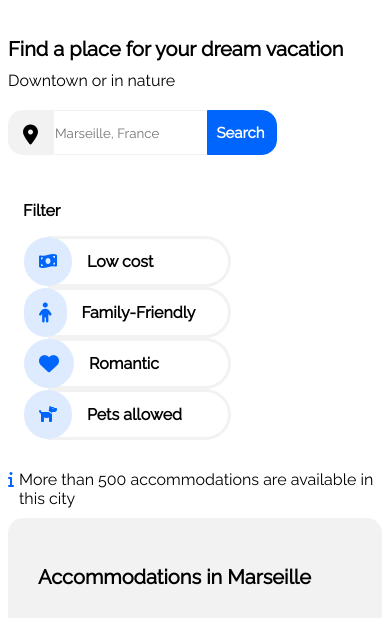
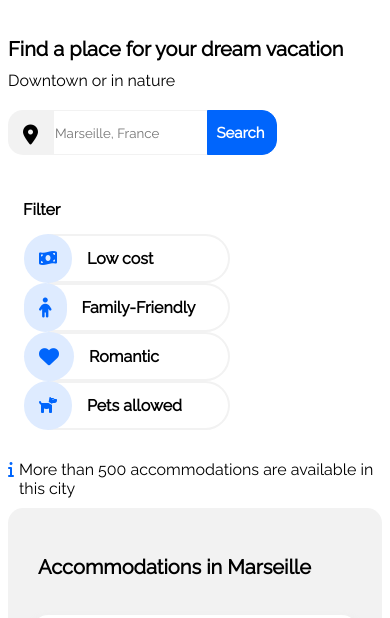
Before and after one commit to matbarn/Booki-Project, a plain HTML site: page index.html in a window 390 px wide. Shown: the part 162-780 px from the top of the page. Drawn offline with Linux system fonts and the light colour scheme.

Commit message:
Change filter button border to 2px

```diff
--- a/css/smallscreen.css
+++ b/css/smallscreen.css
@@ -176,7 +176,7 @@ img.thumbnail {
 }
 .Filter_border {
     display: flex;
-    border: solid 3px;
+    border: solid 2px;
     border-bottom-right-radius: 30px;
     border-left: none;
     border-top-right-radius: 30px;
@@ -185,7 +185,7 @@ img.thumbnail {
 
 .Filter_border_no_icon {
     display: flex;
-    border: solid 3px;
+    border: solid 2px;
     border-bottom-right-radius: 30px;
     border-left: none;
     border-top-right-radius: 30px;
@@ -202,7 +202,6 @@ img.thumbnail {
 
 
 .filter_border_color:hover {
-    border: solid 2px;
     border-color: #0065FC;
 }
 
--- a/css/style.css
+++ b/css/style.css
@@ -166,7 +166,7 @@ img.thumbnail {
 }
 .Filter_border {
     display: flex;
-    border: solid 3px;
+    border: solid 2px;
     border-bottom-right-radius: 30px;
     border-left: none;
     border-top-right-radius: 30px;
@@ -192,7 +192,6 @@ img.thumbnail {
 
 
 .filter_border_color:hover {
-    border: solid 2px;
     border-color: #0065FC;
 }
 
--- a/css/tablet.css
+++ b/css/tablet.css
@@ -166,7 +166,7 @@ img.thumbnail {
 }
 .Filter_border {
     display: flex;
-    border: solid 3px;
+    border: solid 2px;
     border-bottom-right-radius: 30px;
     border-left: none;
     border-top-right-radius: 30px;
@@ -192,7 +192,6 @@ img.thumbnail {
 
 
 .filter_border_color:hover {
-    border: solid 2px;
     border-color: #0065FC;
 }
 
```
